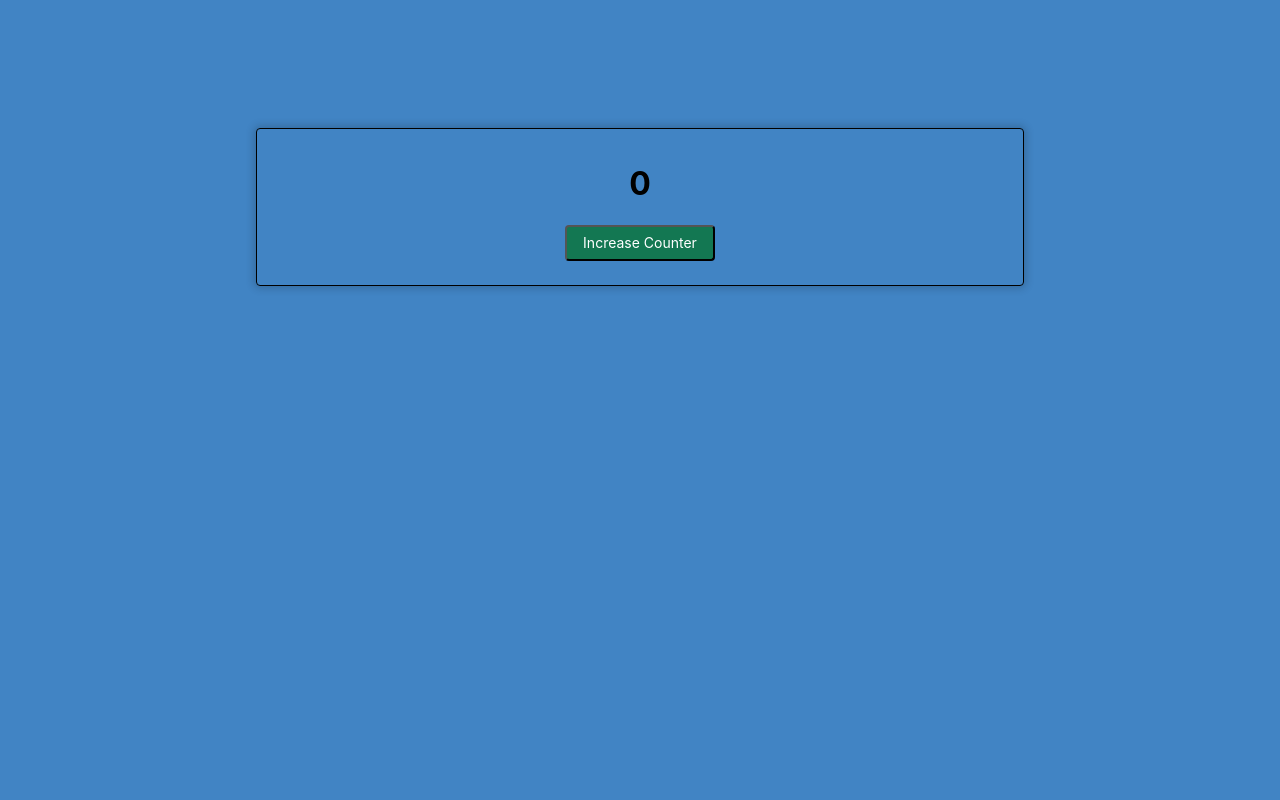
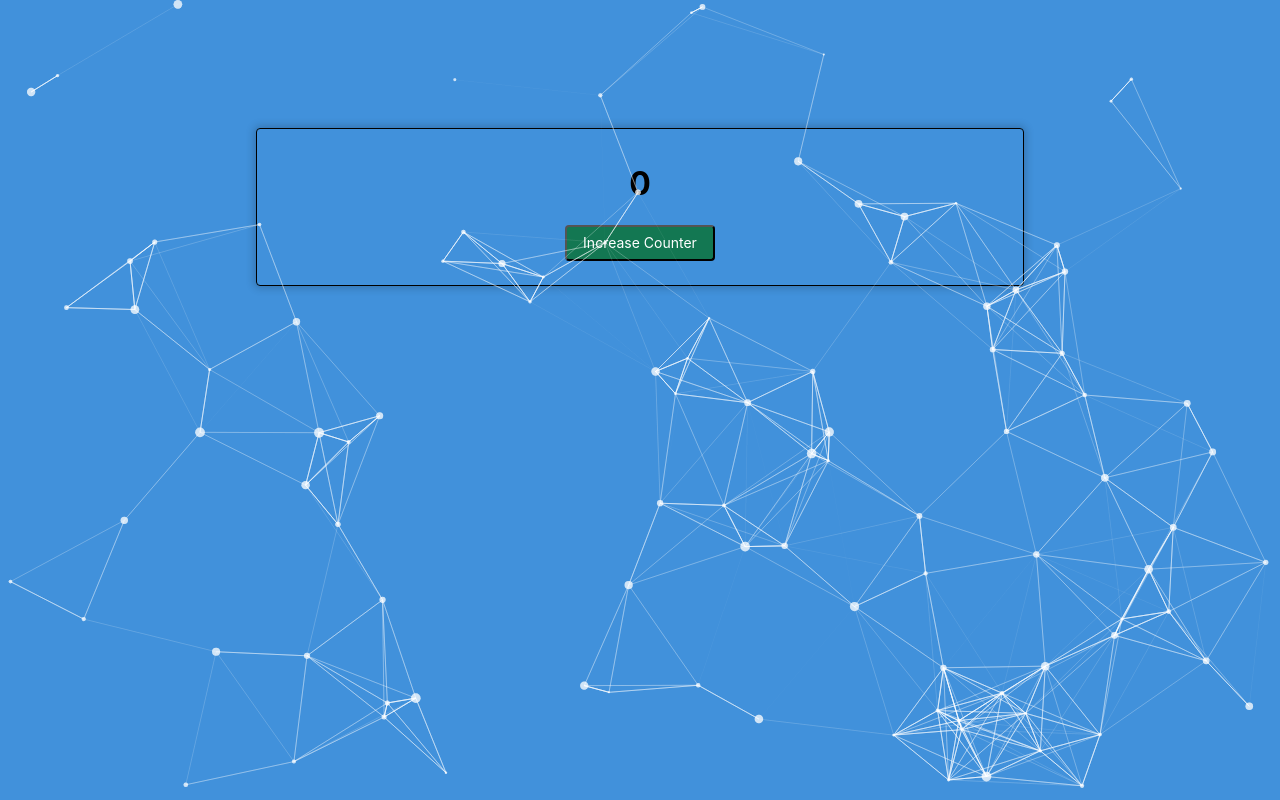
Before and after one commit to Sycendin/reduxlogin, a React (Create React App) app: page / in a window 1280 px wide. Built offline with nearby package versions, Linux system fonts and the light colour scheme.

Commit message:
adding basic particle background

```diff
--- a/package.json
+++ b/package.json
@@ -10,6 +10,7 @@
     "react-dom": "^17.0.2",
     "react-redux": "^7.2.6",
     "react-scripts": "5.0.0",
+    "react-tsparticles": "^1.41.6",
     "redux": "^4.1.2",
     "tachyons": "^4.12.0",
     "web-vitals": "^2.1.4"
--- a/src/App.js
+++ b/src/App.js
@@ -2,10 +2,19 @@ import "./App.css";
 import Counter from "./components/Counter";
 import SignIn from "./components/Signin/Sigin";
 import Register from "./components/Register/Register";
+import { Fragment } from "react";
+import Background from "./background/background";
 
 function App() {
   // const loggedIn = useSelector((state) => state.isLogged);
-  return <Counter></Counter>;
+  return (
+    <Fragment>
+      <div className="App">
+        <Background></Background>
+        <Counter></Counter>
+      </div>
+    </Fragment>
+  );
 }
 
 export default App;
--- /dev/null
+++ b/src/background/background.js
@@ -0,0 +1,86 @@
+import React, { Fragment } from "react";
+import Particles from "react-tsparticles";
+const Background = () => {
+  return (
+    <Fragment>
+      <Particles
+        id="tsparticles"
+        // init={particlesInit}
+        // loaded={particlesLoaded}
+        options={{
+          fpsLimit: 60,
+          interactivity: {
+            events: {
+              onClick: {
+                enable: false,
+                mode: "push",
+              },
+              onHover: {
+                enable: false,
+                mode: "repulse",
+              },
+              resize: true,
+            },
+            modes: {
+              bubble: {
+                distance: 400,
+                duration: 2,
+                opacity: 0.8,
+                size: 40,
+              },
+              push: {
+                quantity: 4,
+              },
+              repulse: {
+                distance: 200,
+                duration: 0.4,
+              },
+            },
+          },
+          particles: {
+            color: {
+              value: "#ffffff",
+            },
+            links: {
+              color: "#ffffff",
+              distance: 150,
+              enable: true,
+              opacity: 0.5,
+              width: 1,
+            },
+            collisions: {
+              enable: false,
+            },
+            move: {
+              direction: "none",
+              enable: true,
+              outMode: "bounce",
+              random: false,
+              speed: 3,
+              straight: false,
+            },
+            number: {
+              density: {
+                enable: true,
+                area: 800,
+              },
+              value: 80,
+            },
+            opacity: {
+              value: 0.5,
+            },
+            shape: {
+              type: "circle",
+            },
+            size: {
+              random: true,
+              value: 5,
+            },
+          },
+          detectRetina: true,
+        }}
+      />
+    </Fragment>
+  );
+};
+export default Background;
--- a/src/index.css
+++ b/src/index.css
@@ -5,7 +5,7 @@ body {
     sans-serif;
   -webkit-font-smoothing: antialiased;
   -moz-osx-font-smoothing: grayscale;
-  background-color: rgb(65, 132, 196);
+  background-color: rgb(65, 145, 219);
 }
 
 code {
```
Also changed, not shown: 1 other file (tests, documents, lock files or other folders).
